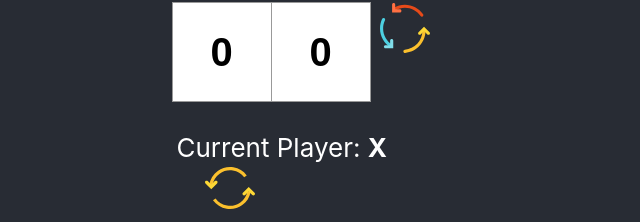
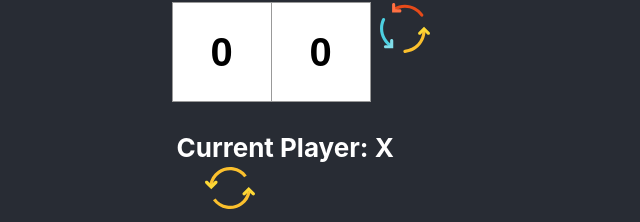
Before and after one commit to Smi0001/tic-tac-toe, a React (Create React App) app: page / in a window 1280 px wide. Shown: the part 158-380 px from the top of the page, without its empty margins (320-960 px from the left). Built offline with nearby package versions, Linux system fonts and the light colour scheme.

Commit message:
UI - draw feature, box can be clicked more than once

```diff
--- a/src/components/Box.js
+++ b/src/components/Box.js
@@ -1,21 +1,26 @@
 import React from 'react'
+// import { TEXT_CONSTANTS } from '../constants/constants'
+// const { DEFAULT_POINTER_CLASS } = TEXT_CONSTANTS
 
 class Box extends React.Component {
 
-    constructor(props) {
-        super(props)
-        this.state = {
-            value: null,
-        }
-    }
     handleClick() {
         this.props.onClick && this.props.onClick()
     }
 
     render() {
         const { value, boxIndex, overridingClass } = this.props
+        let dynamicClasses = ["box "]
+        dynamicClasses.push(overridingClass ? overridingClass : "")
+
         return (
-            <button key={boxIndex} id={boxIndex} className={"box " + (overridingClass ? overridingClass : "")} onClick={this.handleClick.bind(this)} >
+            <button
+                key={boxIndex}
+                id={boxIndex}
+                className={ dynamicClasses.join(" ") }
+                onClick={this.handleClick.bind(this)}
+            >
+                {/* disabled={ disabledProp ? true : null } */}
                 { value }
             </button>
         )
--- a/src/components/Container.js
+++ b/src/components/Container.js
@@ -3,7 +3,17 @@ import Box from './Box'
 import Scoreboard from './Scoreboard'
 import { TEXT_CONSTANTS, matrix, winnerBoxes } from '../constants/constants'
 import reloadIcon from '../assets/reload.svg'
-const { X_TEXT, O_TEXT, WINNER_CLASS, PLAYER_X, PLAYER_O, DEFAULT_POINTER_CLASS } = TEXT_CONSTANTS
+const {
+    X_TEXT,
+    O_TEXT,
+    WINNER_CLASS,
+    PLAYER_X,
+    PLAYER_O,
+    DEFAULT_POINTER_CLASS,
+    CURRENT_PLAYER_TEXT,
+    WINNER_TEXT,
+    MATCH_DRAW_TEXT,
+} = TEXT_CONSTANTS
 
 class Container extends React.Component {
 
@@ -15,6 +25,8 @@ class Container extends React.Component {
             playerX: 0,
             playerO: 0,
             winnerBoxArray:[],
+            info: CURRENT_PLAYER_TEXT,
+            availableBoxCounter: 9,
         }
     }
 
@@ -38,39 +50,53 @@ class Container extends React.Component {
         // })
         window.location.reload()
     }
+    declareWinner(winnerBoxIndex, winnerBoxArray) {
+        const { playerX, playerO, boxArray, availableBoxCounter } = this.state
+        let winner = {}
+        if (boxArray[winnerBoxIndex] === X_TEXT) {
+            winner = { [PLAYER_X]: playerX + 1 }
+        } else {
+            winner = { [PLAYER_O]: playerO + 1 }
+        }
+        this.colorBox(winnerBoxArray, false)
+        this.setState({
+            isGameOver: true,
+            ...winner,
+            winnerBoxArray,
+            info: WINNER_TEXT + boxArray[winnerBoxIndex],
+        })
+    }
     checkGameOver() {
-        var { boxArray, playerX, playerO, isGameOver } = this.state
-        let winner = {}
+        var { boxArray, isGameOver, availableBoxCounter } = this.state
         let rowIndex
         for (rowIndex = 0; rowIndex < winnerBoxes.length; rowIndex++) {
             const [a, b, c] = winnerBoxes[rowIndex];
             if (!isGameOver && boxArray[a] && boxArray[a] === boxArray[b] && boxArray[a] === boxArray[c]) {
-                isGameOver = true
-                if (boxArray[a] === X_TEXT) {
-                    winner = { [PLAYER_X]: playerX + 1 }
-                } else {
-                    winner = { [PLAYER_O]: playerO + 1 }
-                }
-                break;
+                this.declareWinner(a, [a, b, c])
+                return false
+                // break;
             }
         }
-        let winnerBoxArray = winnerBoxes[rowIndex]
-        if (isGameOver && winnerBoxArray) {
-            this.colorBox(winnerBoxes[rowIndex], false)
+        // when no available box is available this snippet executes only when declareWinner() is not called
+        console.log('checkGameOver', availableBoxCounter)
+        if (availableBoxCounter === 0) {
+            this.setState({
+                isGameOver: true,
+                info: MATCH_DRAW_TEXT,
+            })
+            this.colorBox(winnerBoxes[0])
+            this.colorBox(winnerBoxes[1])
+            this.colorBox(winnerBoxes[1])
         }
-        this.setState({
-            isGameOver,
-            ...winner,
-            winnerBoxArray: winnerBoxArray ? winnerBoxArray : [],
-        })
     }
     boxClick(boxIndex) {
-        const boxArray = this.state.boxArray.slice()
-        const currentPlayer = this.state.currentPlayer
-            boxArray[boxIndex] = currentPlayer
+        const {boxArray, currentPlayer, availableBoxCounter } = this.state
+        const boxArrayCopy = boxArray.slice()
+        boxArrayCopy[boxIndex] = currentPlayer
         this.setState({
-            boxArray,
+            boxArray: boxArrayCopy,
             currentPlayer: currentPlayer === X_TEXT ? O_TEXT : X_TEXT,
+            availableBoxCounter: availableBoxCounter - 1,
         }, () =>
             this.checkGameOver()
         )
@@ -79,23 +105,26 @@ class Container extends React.Component {
         const { boxArray, isGameOver, winnerBoxArray } = this.state
         const grid = []
         for (let boxIndex = 0; boxIndex < 9; boxIndex++) {
-            let overridingClass = winnerBoxArray.includes(boxIndex) ? WINNER_CLASS + " " : ''
-            overridingClass += isGameOver ? DEFAULT_POINTER_CLASS + " " : ''
+            let alreadyClicked = boxArray[boxIndex] !== null
+            let dynamicClasses = []
+            dynamicClasses.push( winnerBoxArray.includes(boxIndex) ? WINNER_CLASS : '' )
+            dynamicClasses.push( isGameOver || alreadyClicked ? DEFAULT_POINTER_CLASS : '' )
             grid.push(
                 <Box
                     key={ boxIndex }
-                    overridingClass={ overridingClass }
+                    overridingClass={ dynamicClasses.join(" ") }
                     boxIndex={ boxIndex }
                     value={ boxArray[boxIndex] }
-                    onClick={ isGameOver ? null : this.boxClick.bind(this, boxIndex) }
+                    onClick={ isGameOver || alreadyClicked ? null : this.boxClick.bind(this, boxIndex) }
                 />
+                    // disabledProp={ isGameOver ? true : null }
             )
         }
         return grid
     }
 
     render() {
-        const { currentPlayer, playerX, playerO } = this.state
+        const { currentPlayer, playerX, playerO, info, isGameOver } = this.state
         return (
             <div className="row">
                 <div>
@@ -103,8 +132,11 @@ class Container extends React.Component {
                             <Scoreboard scoreX={ playerX } scoreO={ playerO } />
                     </div>
                     <div className="game-info">
-                        <span>Current Player: </span>
-                        <strong>{ currentPlayer }</strong>
+                        {
+                            isGameOver
+                        ?   <strong>{ info }</strong>
+                        :   <strong>{ CURRENT_PLAYER_TEXT + currentPlayer }</strong>
+                        }
                         <img alt="Reload" src={reloadIcon} className="reset-icon m-l-15pcnt" onClick={this.reloadGame.bind(this)} />
                     </div>
                 </div>
--- a/src/components/Scoreboard.js
+++ b/src/components/Scoreboard.js
@@ -40,7 +40,6 @@ class Scoreboard extends React.Component {
         if (scoreX || scoreO) {
             // get score from session and set back to session
             const scoreObj = getScores()
-            console.log(scoreObj)
             var scores = {}
             scores[PLAYER_X] = scoreObj[PLAYER_X] + (scoreX ? Number(scoreX) : 0)
             scores[PLAYER_O] = scoreObj[PLAYER_O] + (scoreO ? Number(scoreO) : 0)
--- a/src/constants/constants.js
+++ b/src/constants/constants.js
@@ -6,7 +6,9 @@ const DEFAULT_POINTER_CLASS = 'cur-def'
 const GAME_TIC_TAC_TOE = 'GAME_TIC_TAC_TOE'
 const PLAYER_X = 'playerX'
 const PLAYER_O = 'playerO'
-
+const WINNER_TEXT = 'Winner: '
+const CURRENT_PLAYER_TEXT = 'Current Player: '
+const MATCH_DRAW_TEXT = 'Match draws!'
 export const matrix = [
     null, null, null,
     null, null, null,
@@ -30,4 +32,7 @@ export const TEXT_CONSTANTS = {
     GAME_TIC_TAC_TOE,
     PLAYER_X,
     PLAYER_O,
+    WINNER_TEXT,
+    CURRENT_PLAYER_TEXT,
+    MATCH_DRAW_TEXT,
 }
```
